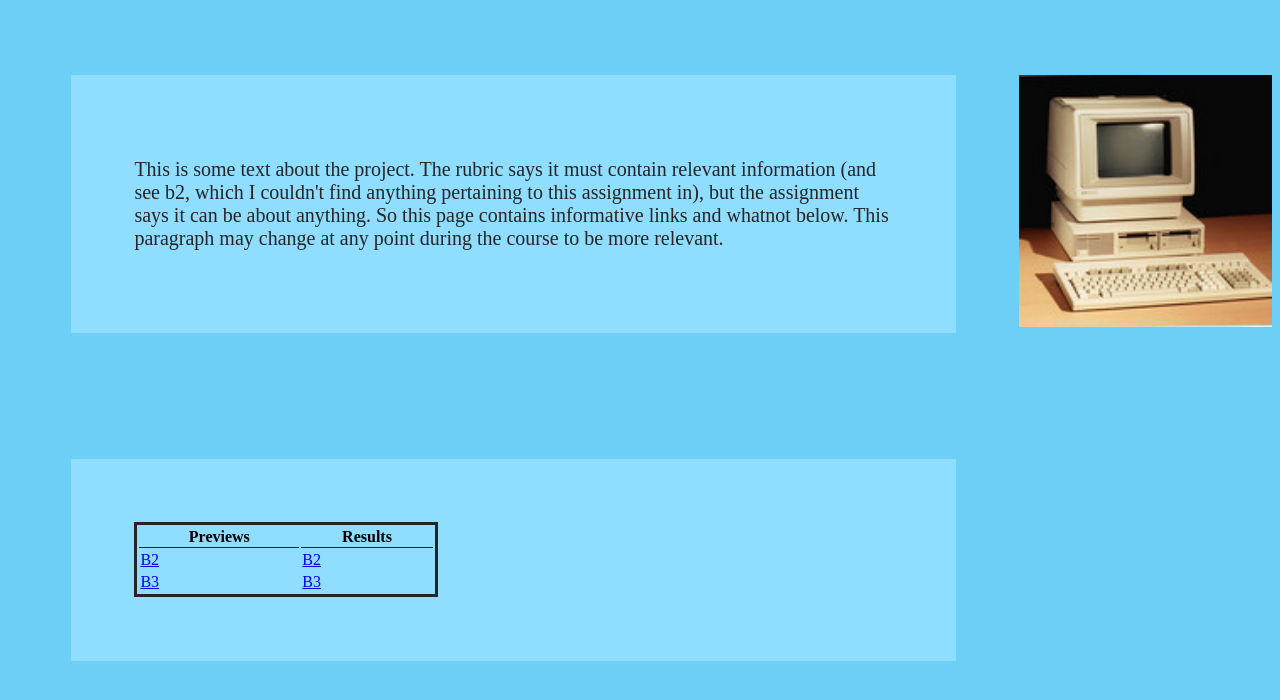
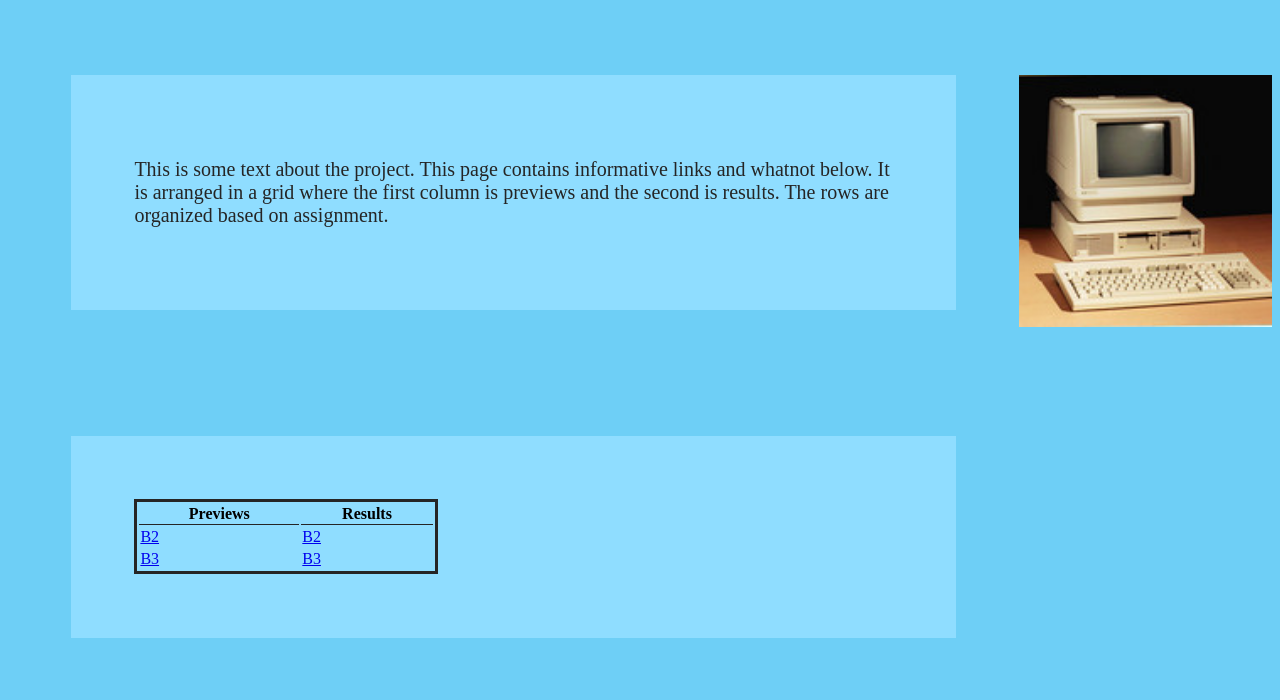
Before and after one commit to Erfder/WiU, a plain HTML site: page index.html in a window 1280 px wide. Shown: the part 108-808 px from the top of the page. Drawn offline with Linux system fonts and the light colour scheme.

Commit message:
changed the par

```diff
--- a/index.html
+++ b/index.html
@@ -10,7 +10,7 @@
 <body>
 <h1>Usability</h1>
 <div class="left">
-    <p>This is some text about the project. The rubric says it must contain relevant information (and see b2, which I couldn't find anything pertaining to this assignment in), but the assignment says it can be about anything. So this page contains informative links and whatnot below. This paragraph may change at any point during the course to be more relevant.</p>
+    <p>This is some text about the project.  This page contains informative links and whatnot below. It is arranged in a grid where the first column is previews and the second is results. The rows are organized based on assignment.</p>
 </div>
 <img src = "img1.jpg" id = "rightimage" title = "credit StrategyJohn">
 <div class="left">
```
